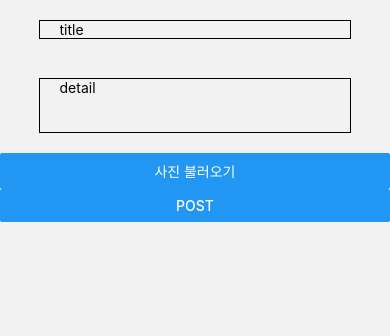
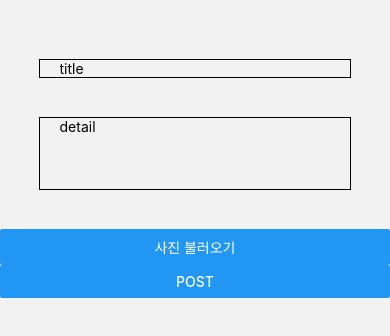
Before and after one commit to charBS0701/GNU_CLUB, a React Native app: screen /Posting in a window 390 px wide. Shown: the top 336 px of the page. Built offline with nearby package versions, Linux system fonts and the light colour scheme.

Commit message:
Posting 수정

```diff
--- a/routes/Posting.tsx
+++ b/routes/Posting.tsx
@@ -5,7 +5,8 @@ import styled from 'styled-components/native';
 const Title = styled.View`
     display: flex;
     border: 1px solid black;
-    margin: 5% 10%;
+    margin: 0 10%;
+    margin-top: 15%;
     padding-left: 5%;
 `;
 
@@ -13,7 +14,7 @@ const Detail = styled.View`
     height: 30%;
     display: flex;
     border: 1px solid black;
-    margin: 5% 10%;
+    margin: 10%;
     padding-left: 5%;
 `;
 
@@ -21,10 +22,10 @@ const Posting = ({navigation}) => {
     return (
         <View>
             <Title>
-                <TextInput placeholder='title' />
+                <TextInput placeholder='title' maxLength={100}/>
             </Title>
             <Detail>
-                <TextInput placeholder='detail' />
+                <TextInput placeholder='detail' maxLength={5000}/>
             </Detail>
                 <Button title='사진 불러오기'/>
             <Button title='Post' onPress={() => navigation.goBack()} />
```
